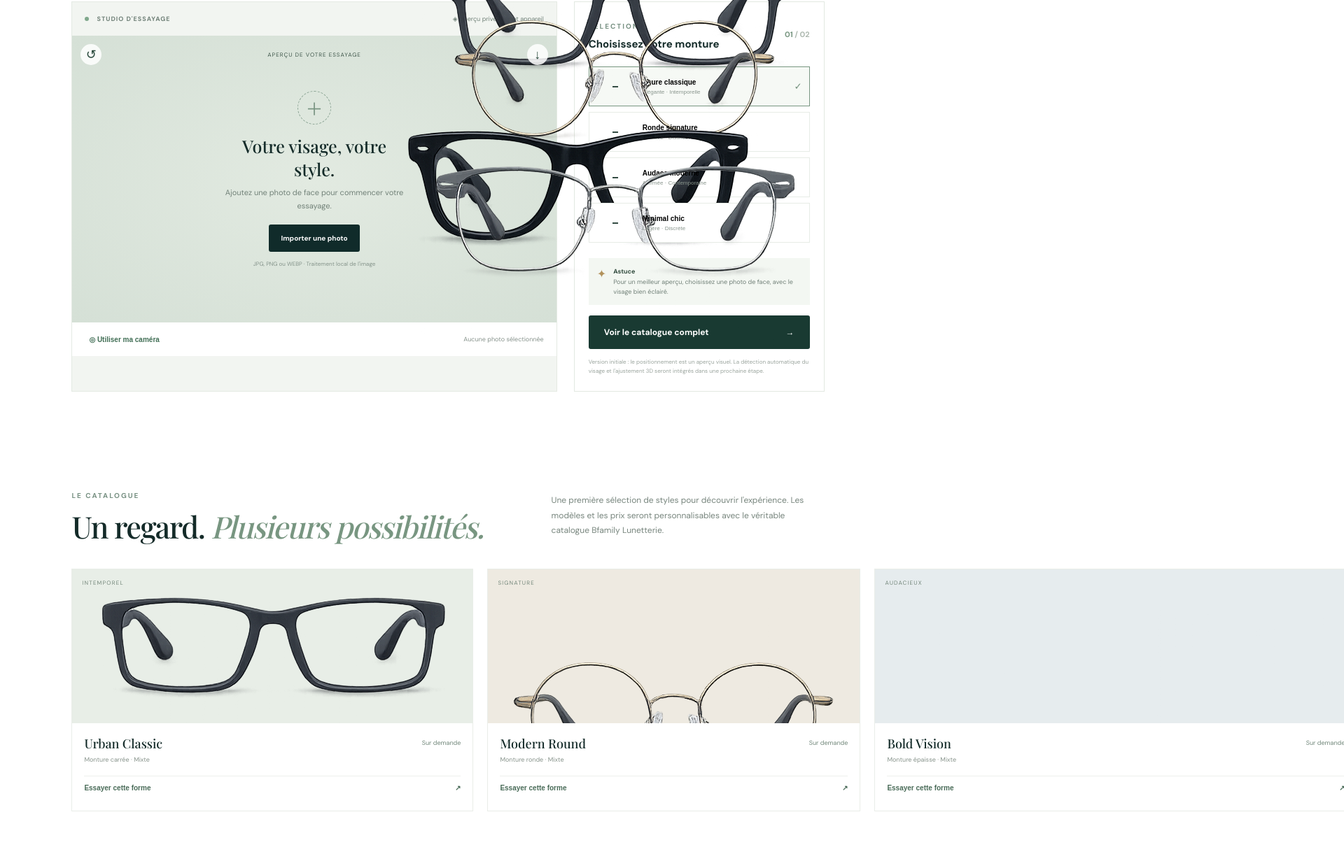
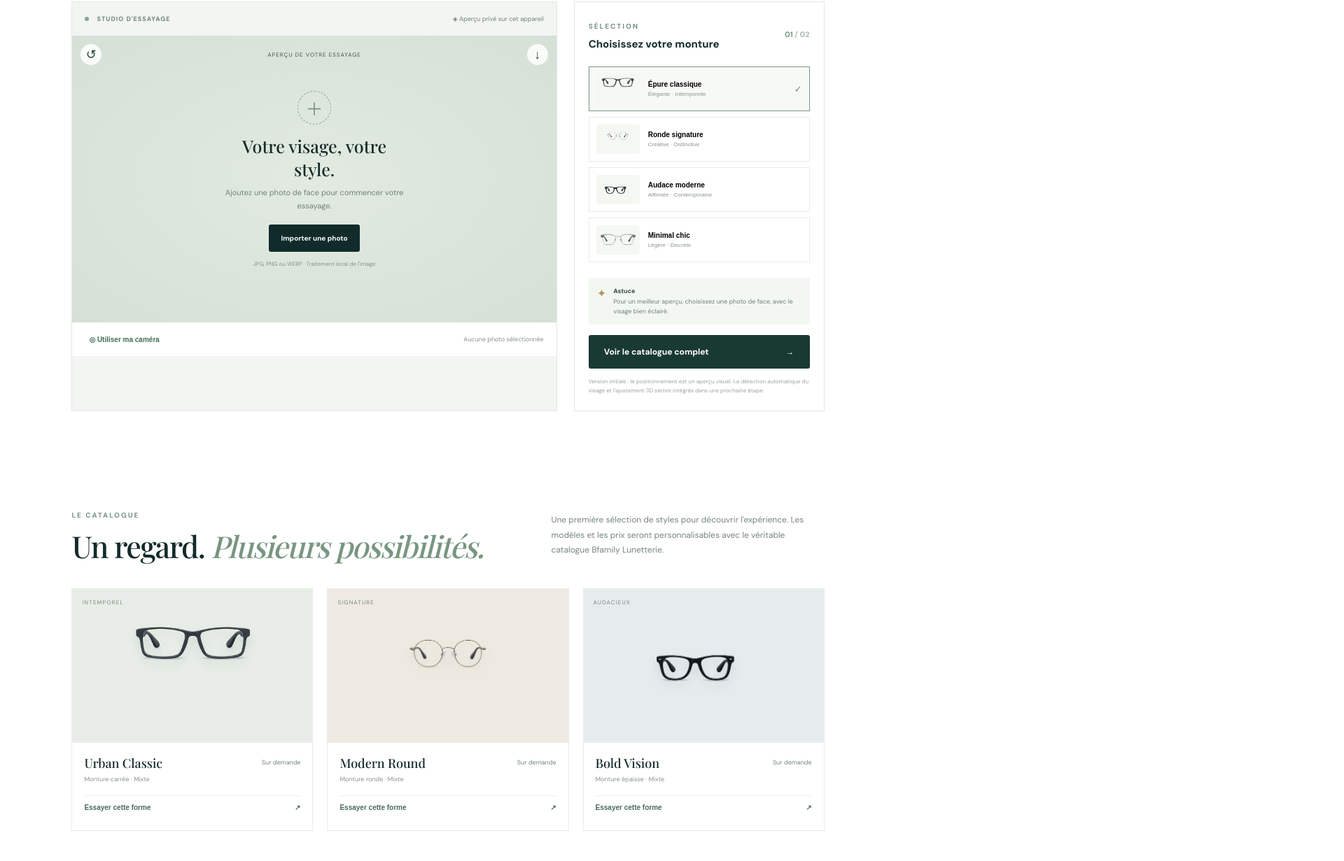
Before and after one commit to Nonoxmas/optivision-ai., a plain HTML site: page index.html in a window 1280 px wide. Shown: the part 989-2220 px from the top of the page at 70% size, 1920 px wide, since content can reach past the window. Drawn offline with nearby package versions, Linux system fonts and the light colour scheme; a web font is replaced by a local one.

Commit message:
Constrain frame photo thumbnails and catalog images

```diff
--- a/styles.css
+++ b/styles.css
@@ -9,3 +9,39 @@
 .final-cta{background:var(--deep);color:#fff;padding:55px 9%;display:flex;align-items:center;justify-content:space-between}.final-cta .eyebrow{color:#a6c3ad}.final-cta h2{font-size:42px;margin:13px 0 0}.final-cta h2 em{color:#b5d2bb}.button-light{background:#e3eee4;color:#18392f}.button-light:hover{background:#fff}footer{padding:25px 8%;display:flex;align-items:center;justify-content:space-between;font-size:9px;color:#87948b}.footer-brand{font-size:14px;color:var(--ink)}.footer-brand .brand-mark{width:28px;height:28px;font-size:18px}.toast{position:fixed;bottom:20px;left:50%;transform:translate(-50%,20px);background:#18392f;color:white;padding:12px 18px;border-radius:4px;font-size:11px;opacity:0;pointer-events:none;transition:.25s;z-index:20}.toast.show{opacity:1;transform:translate(-50%,0)}
 @media(max-width:800px){.topbar{height:68px;padding:0 5%}.desktop-nav,.nav-cta{display:none}.menu-toggle{display:block}.hero{padding:55px 7% 45px;grid-template-columns:1fr;gap:20px}.hero h1{font-size:49px}.hero-art{min-height:360px}.hero-card{height:340px;width:300px}.portrait-placeholder{height:270px}.portrait-head{transform:scale(.85);transform-origin:bottom center}.tag-top{right:0;top:30px}.tag-bottom{left:0;bottom:24px}.stats-strip{gap:18px;justify-content:space-around;padding:20px 4%}.stats-strip div{gap:7px}.stats-strip strong{font-size:20px}.stats-strip span{font-size:8px;max-width:82px}.section{padding:62px 6%}.section-heading{display:block}.section-heading h2{font-size:36px}.section-heading>p{margin-top:15px}.try-layout{grid-template-columns:1fr}.preview-area{height:340px}.try-sidebar{padding:19px}.catalog-section{padding-top:20px}.catalog-grid{grid-template-columns:1fr;gap:14px}.product-image{height:210px}.how-inner{grid-template-columns:1fr;gap:20px}.how-inner h2{font-size:37px}.final-cta{padding:42px 7%;display:block}.final-cta h2{font-size:37px}.final-cta .button{margin-top:24px}footer{padding:22px 6%;gap:12px;flex-wrap:wrap}footer>span{order:3;width:100%}}
 @media(min-width:801px) and (max-width:1100px){.hero{padding-left:6%;padding-right:6%}.section{padding-left:6%;padding-right:6%}.try-layout{grid-template-columns:1.2fr .8fr}.frame-option{gap:7px;padding:8px}.frame-visual{width:44px}}
+
+
+
+/* Miniatures photo : taille contenue et clics toujours transmis au bouton */
+.frame-option .frame-photo{
+  flex:0 0 62px;
+  width:62px;
+  height:42px;
+  min-width:62px;
+  overflow:hidden;
+  display:flex;
+  align-items:center;
+  justify-content:center;
+  padding:2px;
+  background:#f5f7f3;
+  border-radius:4px;
+}
+.frame-option .frame-photo:after{display:none}
+.frame-option .frame-photo img{
+  display:block;
+  width:100%;
+  height:100%;
+  max-width:100%;
+  max-height:100%;
+  object-fit:contain;
+  pointer-events:none;
+}
+.product-image .product-frame-image{
+  display:block;
+  width:min(76%,260px);
+  height:138px;
+  max-width:100%;
+  object-fit:contain;
+  pointer-events:none;
+  filter:drop-shadow(0 8px 7px #263b3222);
+}
```
